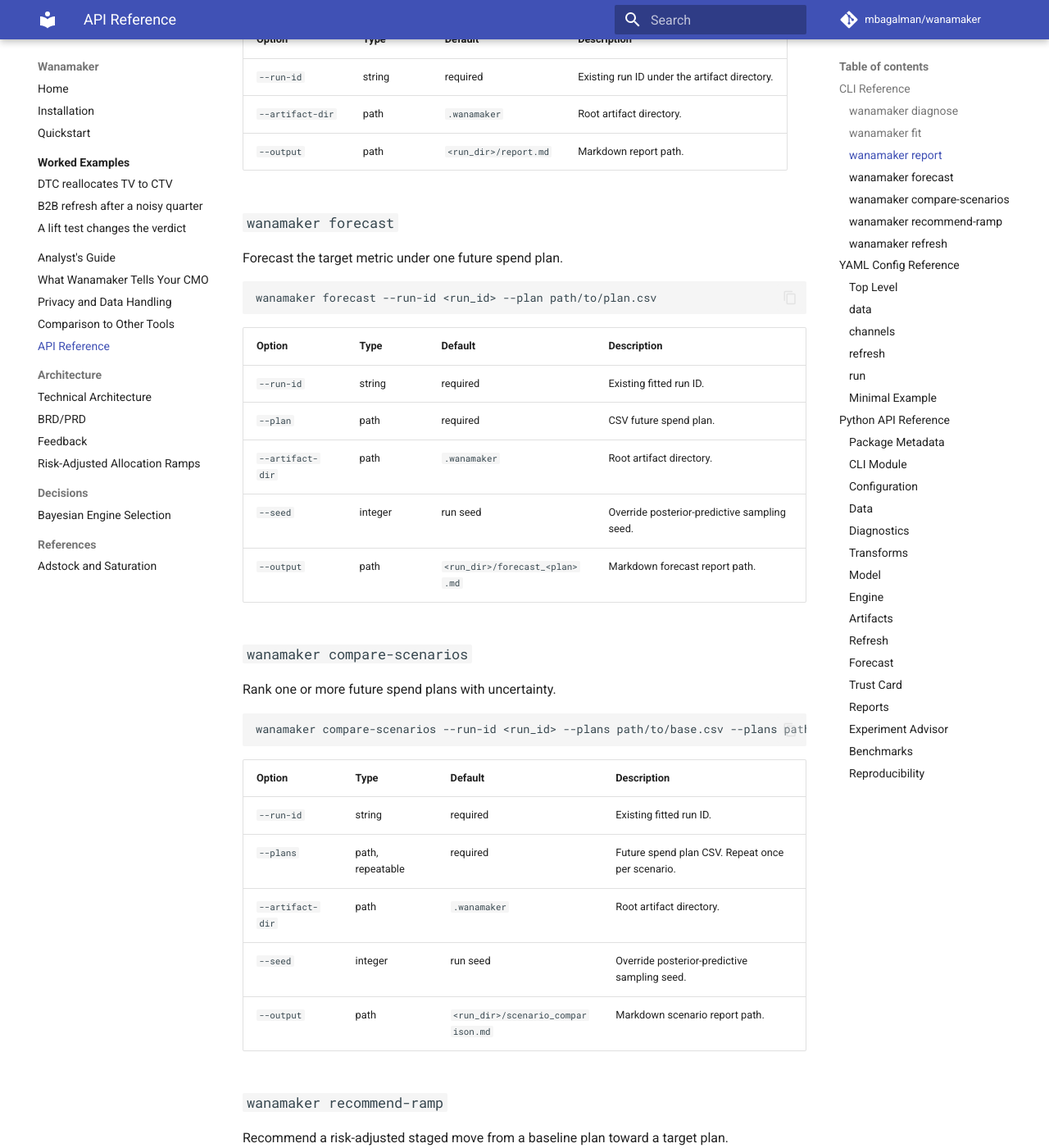
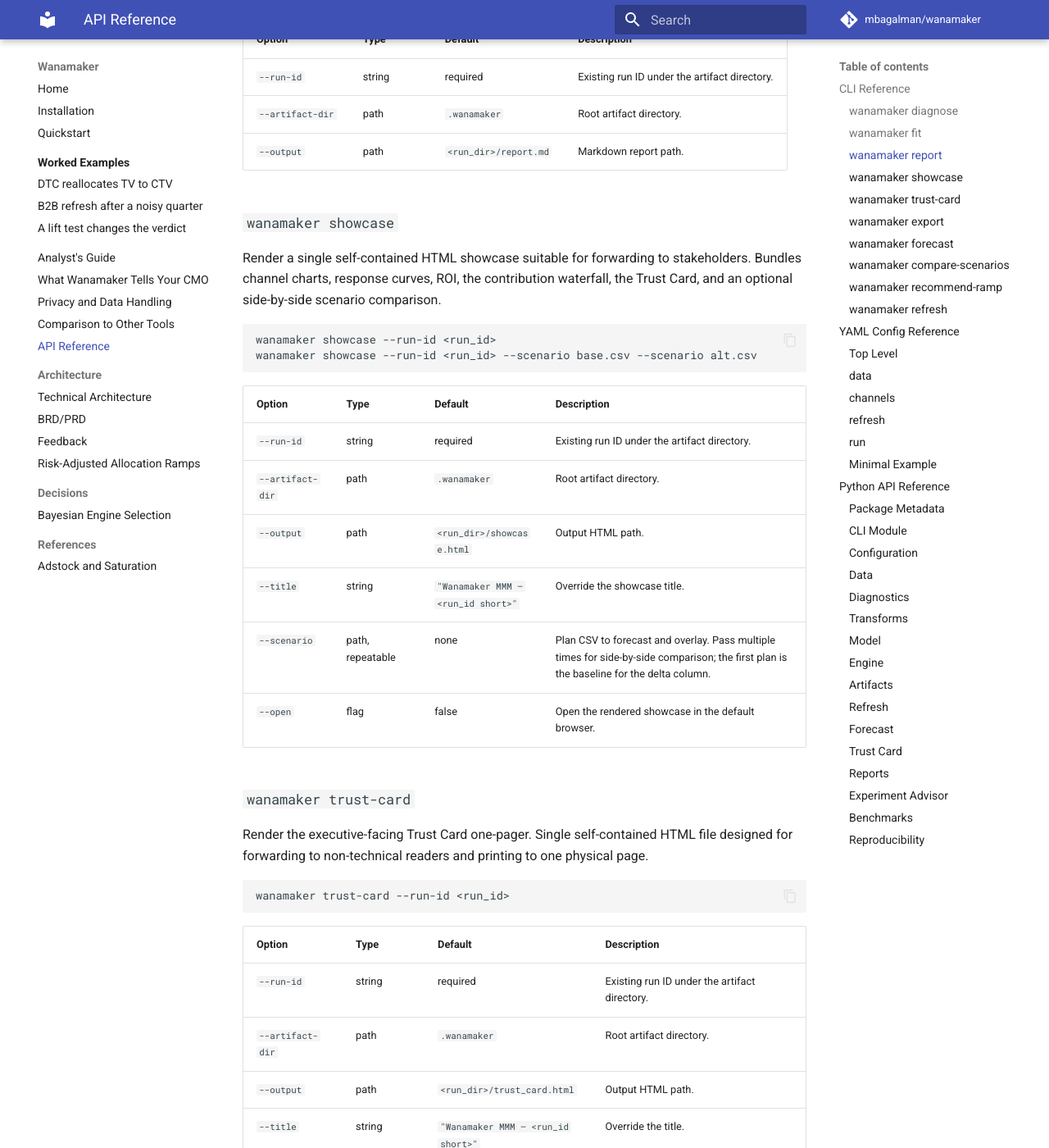
Before and after one commit to mbagalman/wanamaker, an MkDocs documentation site: the page built from docs/api_reference.md, in a window 1280 px wide and 1400 px high, scrolled down 1473 px. Shown: the whole window at 82% size. Built offline with MkDocs 1.6.1 and Material for MkDocs 9.7.7, drawn with Linux system fonts in a browser that asks for light colours; comment, search, counter and statistics services are not loaded; some of the changed text lies outside the part shown.

Commit message:
Document the new report formats: showcase, trust-card, export
The HTML showcase (#72), Trust Card one-pager (#83), and Excel export
(#93) shipped without proportional doc updates. The user-facing
materials still talked about a single Markdown report; new readers
finding `wanamaker --help` saw commands that the docs didn't explain.

Updates:

- **README**: Status line lists the three new commands. The
  "One-command end-to-end example" section now lists all four artifacts
  produced by `wanamaker run --example` with audience and purpose for
  each, so the reader knows what to use when.
- **docs/quickstart.md**: Step 3 ("Render The Report") expands into
  four labelled sub-sections (Markdown report, HTML showcase, Trust
  Card one-pager, Excel workbook) with the relevant CLI command and
  audience for each. Adds a tip pointing back at `run --example` as
  the canonical demo.
- **docs/api_reference.md**: New `wanamaker showcase`, `trust-card`,
  and `export` sections in the CLI reference, ordered between `report`
  and `forecast` to match the module docstring order.
- **docs/cmo_guide.md**: Artifact table now includes
  `showcase.html`, `trust_card.html`, and `summary.xlsx` with
  business-purpose framing.

mkdocs strict build passes; 666 unit tests still green; no Python or
behaviour changes.

Co-Authored-By: Claude Opus 4.7 (1M context) <noreply@anthropic.com>

````diff
--- a/docs/api_reference.md
+++ b/docs/api_reference.md
@@ -56,6 +56,63 @@ wanamaker report --run-id <run_id>
 | `--run-id` | string | required | Existing run ID under the artifact directory. |
 | `--artifact-dir` | path | `.wanamaker` | Root artifact directory. |
 | `--output` | path | `<run_dir>/report.md` | Markdown report path. |
+
+### `wanamaker showcase`
+
+Render a single self-contained HTML showcase suitable for forwarding to
+stakeholders. Bundles channel charts, response curves, ROI, the contribution
+waterfall, the Trust Card, and an optional side-by-side scenario comparison.
+
+```bash
+wanamaker showcase --run-id <run_id>
+wanamaker showcase --run-id <run_id> --scenario base.csv --scenario alt.csv
+```
+
+| Option | Type | Default | Description |
+|---|---|---|---|
+| `--run-id` | string | required | Existing run ID under the artifact directory. |
+| `--artifact-dir` | path | `.wanamaker` | Root artifact directory. |
+| `--output` | path | `<run_dir>/showcase.html` | Output HTML path. |
+| `--title` | string | `"Wanamaker MMM — <run_id short>"` | Override the showcase title. |
+| `--scenario` | path, repeatable | none | Plan CSV to forecast and overlay. Pass multiple times for side-by-side comparison; the first plan is the baseline for the delta column. |
+| `--open` | flag | false | Open the rendered showcase in the default browser. |
+
+### `wanamaker trust-card`
+
+Render the executive-facing Trust Card one-pager. Single self-contained HTML
+file designed for forwarding to non-technical readers and printing to one
+physical page.
+
+```bash
+wanamaker trust-card --run-id <run_id>
+```
+
+| Option | Type | Default | Description |
+|---|---|---|---|
+| `--run-id` | string | required | Existing run ID under the artifact directory. |
+| `--artifact-dir` | path | `.wanamaker` | Root artifact directory. |
+| `--output` | path | `<run_dir>/trust_card.html` | Output HTML path. |
+| `--title` | string | `"Wanamaker MMM — <run_id short>"` | Override the title. |
+| `--open` | flag | false | Open the rendered one-pager in the default browser. |
+
+### `wanamaker export`
+
+Export a run's structured tables to an analyst-friendly Excel workbook.
+Sheets: Summary, Channels, Trust Card, Parameters, optional Refresh diff,
+optional Scenarios. Numbers are stored as numbers (not formatted strings) so
+formulas and pivots work directly.
+
+```bash
+wanamaker export --run-id <run_id> --format excel
+```
+
+| Option | Type | Default | Description |
+|---|---|---|---|
+| `--run-id` | string | required | Existing run ID under the artifact directory. |
+| `--format` | string | `excel` | Export format. Currently only `excel` (.xlsx) is implemented. |
+| `--artifact-dir` | path | `.wanamaker` | Root artifact directory. |
+| `--output` | path | `<run_dir>/summary.xlsx` | Output workbook path. |
+| `--scenario` | path, repeatable | none | Plan CSV to forecast and include as a row in the Scenarios sheet. |
 
 ### `wanamaker forecast`
 
````
Also changed, not shown: other parts of docs/api_reference.md (+1 -1 lines), README.md (+14 -7 lines), docs/cmo_guide.md (+4 -1 lines), docs/quickstart.md (+56 -14 lines).
